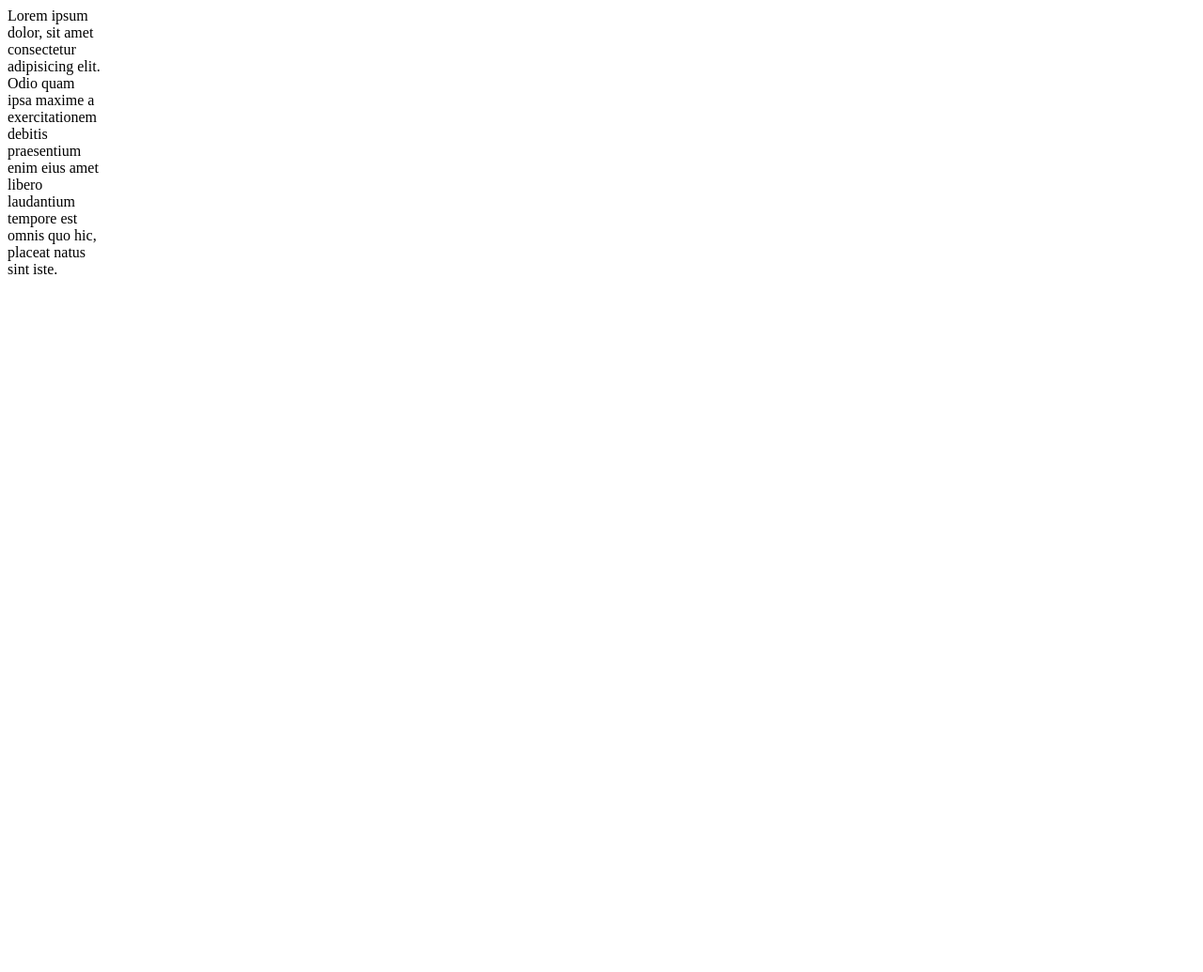
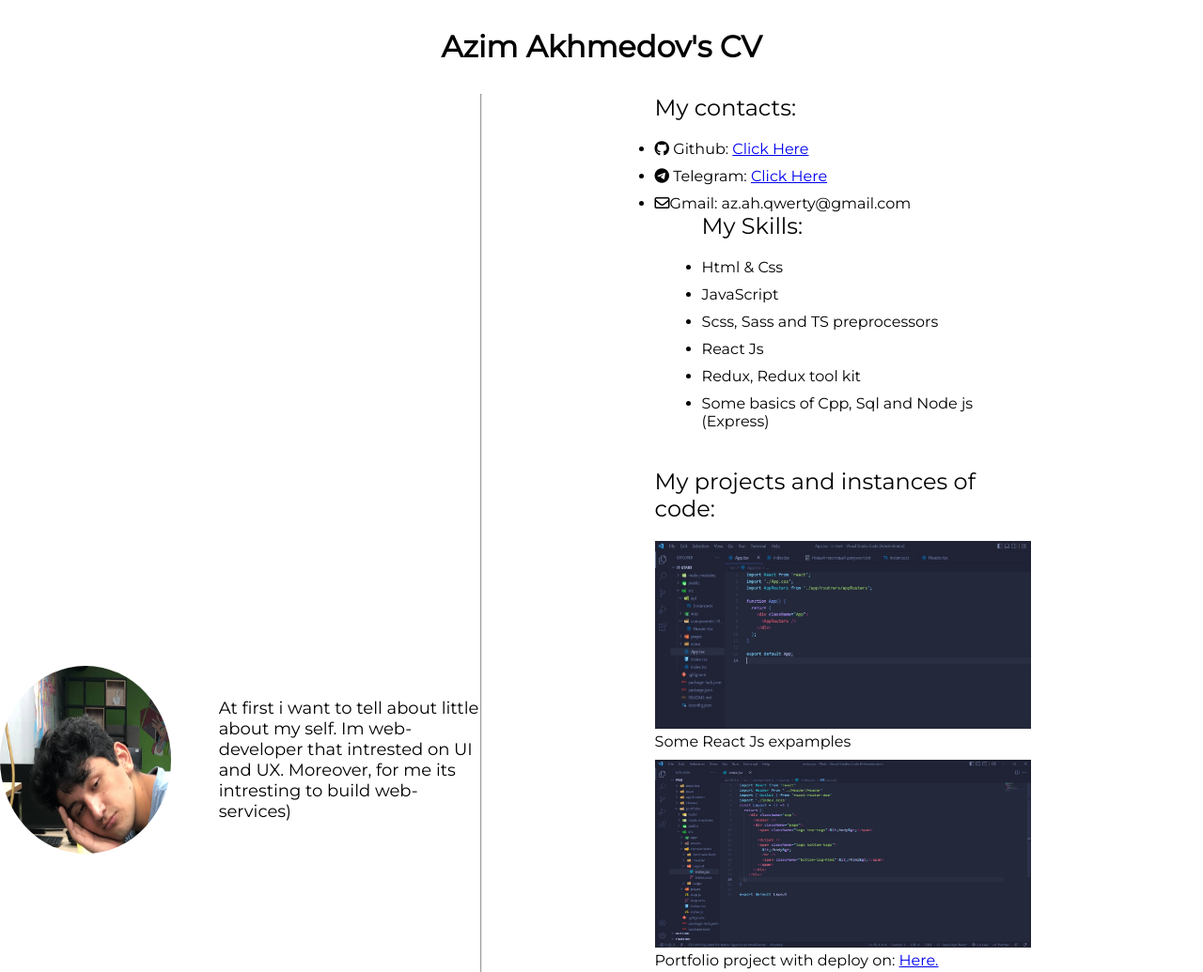
Before and after one commit to AzimAkhmedov/rsschool-cv, a plain HTML site: page index.html in a window 1280 px wide. Shown: the top 1035 px of the page at 94% size. Before the commit the page ends 800 px from the top, so only its background shows below. Drawn offline with Linux system fonts and the light colour scheme.

Commit message:
init: CV #3 Cross-check

```diff
--- a/index.html
+++ b/index.html
@@ -7,13 +7,88 @@
     <meta name="viewport" content="width=device-width, initial-scale=1.0">
     <title>Document</title>
     <link rel="stylesheet" href="style.css">
+    <link rel="stylesheet" href="https://cdnjs.cloudflare.com/ajax/libs/font-awesome/6.2.1/css/all.min.css"
+        integrity="sha512-MV7K8+y+gLIBoVD59lQIYicR65iaqukzvf/nwasF0nqhPay5w/9lJmVM2hMDcnK1OnMGCdVK+iQrJ7lzPJQd1w=="
+        crossorigin="anonymous" referrerpolicy="no-referrer" />
 </head>
 
 <body>
-    <div class="box">
-        Lorem ipsum dolor, sit amet consectetur adipisicing elit. Odio quam ipsa maxime a exercitationem debitis
-        praesentium enim eius amet libero laudantium tempore est omnis quo hic, placeat natus sint iste.
+    <header>
+        <h1 class="title"> Azim Akhmedov's CV</h1>
+    </header>
+    <div class="container">
+        <aside>
+            <div class="prof-pic">
+                <img class="prof-pic-img" src="assets/img/profile.jpg" alt="">
+            </div>
+            <div class="about">
+                At first i want to tell about little about my self. Im web-developer that intrested on UI and UX.
+                Moreover,
+                for me its intresting to build web-services)
+            </div>
+        </aside>
+        <hr>
+        <main>
+            <div class="contacts">
+                <div class="sub-title">My contacts: </div>
+                <ul class="column">
+                    <li>
+                        <i class="fa-brands fa-github"></i> Github: <a class="link"
+                            href="https://github.com/AzimAkhmedov">Click Here</a>
+                    </li>
+                    <li>
+                        <i class="fa-brands fa-telegram"></i> Telegram: <a class="link" href="t.me/azimiza"> Click
+                            Here</a>
+                    </li>
+                    <li>
+                        <i class="fa-regular fa-envelope"></i>Gmail: az.ah.qwerty@gmail.com
+                    </li>
+                </ul>
+            </div>
+            <div class="skills">
+                <div class="sub-title">My Skills:</div>
+                <ul class="column">
+                    <li> Html & Css</li>
+                    <li>JavaScript</li>
+                    <li> Scss, Sass and TS preprocessors</li>
+                    <li> React Js</li>
+                    <li> Redux, Redux tool kit</li>
+                    <li> Some basics of Cpp, Sql and Node js (Express)</li>
+                </ul>
+            </div>
+            <div class="instances">
+                <div class="sub-title">My projects and instances of code:</div>
+                <div class="galery">
+                    <div class="project">
+                        <img class="code" src="assets/img/code1.jpg" alt="">
+                        <div class="proj-title">Some React Js expamples</a></div>
+                    </div>
+                    <div class="project">
+                        <img class="code" src="assets/img/code2.jpg" alt="">
+                        <div class="proj-title"> Portfolio project with deploy on: <a
+                                href="https://euphonious-cocada-e21366.netlify.app/">Here.</a></div>
+                    </div>
+                    <div class="project">
+                        <img class="code" src="assets/img/code3.jpg" alt="">
+                        <div class="proj-title">Some Cpp expamples on VS Code</div>
+                    </div>
+                </div>
+            </div>
+            <div class="education">
+                <div class="sub-title">Education and english level: </div>
+                <ul class="column">
+                    <li> Student at Akfa University (now Fresham, 2022)</li>
+                    <li>110 School graduated in 2022</li>
+                    <li> It Academy student from 2021</li>
+                    <li>English level: B2 (IELTS Certificate 6.5)</li>
+                </ul>
+            </div>
+        </main>
     </div>
+    <footer>
+        <h2></h2>
+        <h2></h2>
+    </footer>
 </body>
 
 </html>
--- a/style.css
+++ b/style.css
@@ -1,4 +1,102 @@
-.box {
-    width: 100px;
-    height: 100px;
+@import url('https://fonts.googleapis.com/css2?family=Montserrat&display=swap');
+
+* {
+    padding: 0;
+    margin: 0;
+    box-sizing: border-box;
+    font-family: 'Montserrat', sans-serif;
 }
+header {
+    width: 100%;
+    height: 60px;
+
+    padding: 30px;
+
+    text-align: center;
+}
+
+.container {
+    display: flex;
+    width: 100%;
+    padding-top: 40px;
+
+}
+
+main {
+    width: 60%;
+
+    display: flex;
+    justify-content: center;
+    /* flex-direction: column; */
+    flex-wrap: wrap;
+    gap: 10%;
+}
+
+aside {
+    width: 40%;
+
+    display: flex;
+    align-items: center;
+    justify-content: center;
+
+    gap: 10%;
+}
+
+.column {
+    display: flex;
+    flex-direction: column;
+    gap: 10px;
+}
+
+.sub-title {
+    font-size: 24px;
+    margin-bottom: 20px;
+}
+
+.prof-pic {
+    width: 200px;
+    height: 200px;
+
+    overflow: hidden;
+    border-radius: 50%;
+}
+
+.prof-pic-img {
+    width: 220px;
+    height: 270px;
+}
+
+
+.about {
+    font-size: 18px;
+    width: 60%;
+
+}
+
+.contacts {
+    width: 400px;
+}
+
+.skills {
+    width: 300px;
+}
+
+.instances {
+    width: 400px;
+    padding-top: 40px;
+
+}
+
+.education {
+    padding-top: 40px;
+    width: 300px;
+}
+
+.code {
+    width: 400px;
+    height: 200px;
+}
+
+.proj-title{
+    margin-bottom: 10px;
+}
```
Also changed, not shown: assets/img/code1.jpg (added), assets/img/code2.jpg (added), assets/img/code3.jpg (added), assets/img/profile.jpg (added).
